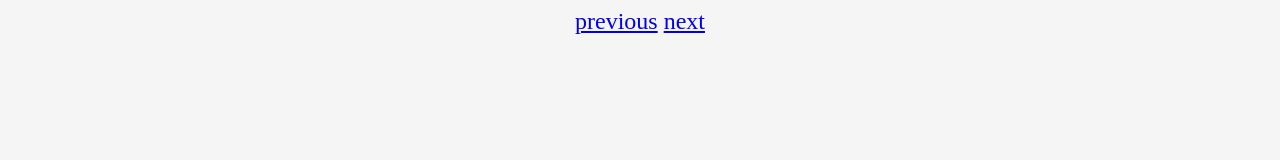
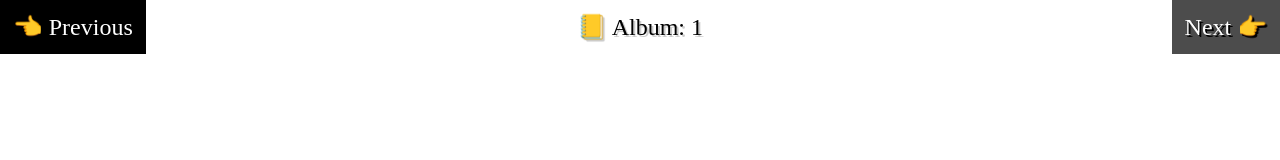
Before and after one commit to catnipped/arbetsprov_IC, a plain HTML site: page index.html in a window 1280 px wide. Drawn offline with Linux system fonts and the light colour scheme; no server answers; a web font is replaced by a local one.

Commit message:
styling 2nd pass

```diff
--- a/index.html
+++ b/index.html
@@ -10,10 +10,12 @@
         <link href="style.css" type="text/css" rel="stylesheet">
 	</head>
 
-	<body onload="fetchFullAlbum(albumId)">
+	<body onload="fetchFullAlbum(albumId); updateAlbumId();">
+        <span id="albumId"></span>
         <div id="menu">
-            <a href="#" onclick="previousAlbum()">previous</a>
-            <a href="#" onclick="nextAlbum()">next</a>
+            <span onclick="previousAlbum()" style="left:0;">👈 Previous</span>
+
+            <span onclick="nextAlbum()"  style="right: 0;">Next 👉 </span>
         </div>
         <div id="fullImage" onclick="hideFullImage()">
         </div>
--- a/scripts.js
+++ b/scripts.js
@@ -7,6 +7,7 @@ function nextAlbum() {
     if (albumId > 100) {
         albumId = 1;
     }
+    updateAlbumId();
     fetchFullAlbum(albumId);
 };
 
@@ -15,7 +16,12 @@ function previousAlbum() {
     if (albumId < 1) {
         albumId = 100;
     };
+    updateAlbumId();
     fetchFullAlbum(albumId);
+};
+
+function updateAlbumId() {
+    $('#albumId').text('📒 Album: '+ albumId);
 };
 
 function fetchFullAlbum(albumId) {
@@ -45,7 +51,7 @@ function addThumbnail(image) {
 function showFullImage(imageUrl, imageTitle) {
     hideFullImage();
     console.log(imageUrl + ' ' + imageTitle)
-    $('#fullImage').append('<span>' + imageTitle + '</span><img src="' + imageUrl + '"/>').css('display', 'block');
+    $('#fullImage').append('<img src="' + imageUrl + '"/><br/><span>' + imageTitle + '</span>').css('display', 'block');
 }
 
 function hideFullImage() {
--- a/style.css
+++ b/style.css
@@ -1,25 +1,61 @@
 @import url('https://fonts.googleapis.com/css?family=Supermercado+One');
+
 body {
     font-family: 'Supermercado One';
-    background-color: whitesmoke;
-    font-size: 3vh;
+    background-color: white;
+    font-size: 24px;
+    margin: 0;
+}
+
+#albumId {
+    color: black;
+    text-shadow: 2px 2px 0px rgba(0,0,0,0.2);
+    padding: 1vw;
+    display:block;
+    margin-left: auto;
+    margin-right: auto;
     text-align: center;
+}
+
+span:first-letter {
+    text-transform: uppercase;
+}
+
+#menu span {
+    display: block;
+    position: fixed;
+    top:0;
+    background: rgba(0,0,0,0.7);
+    text-shadow: 2px 2px 0px black;
+    color: white;
+    padding: 1vw;
+    z-index: 9;
+}
+
+#menu span:hover {
+    background: black;
+    cursor: pointer;
 }
 
 #thumbnails {
     margin-top: 1vh;
     margin-bottom: 5vh;
-    max-width: 80vw;
-    display: inline-block;
+    display: inline;
+    margin-left: auto;
+    margin-right: auto;
 }
 
 .thumbnail span {
     display: none;
 }
 
+.thumbnail:hover {
+    cursor: pointer;
+}
+
+
 .thumbnail:hover span {
     display: block;
-    position: absolute;
     max-width: 130px;
     max-height: 130px;
     overflow: hidden;
@@ -27,9 +63,10 @@ body {
     margin: 10px;
     color: white;
     font-size: 16px;
+    text-shadow: 2px 2px 0px black;
 }
 .thumbnail {
-    float: left;
+    display: inline;
     margin-left: 10px;
     margin-bottom: 10px;
     max-height: 150px;
@@ -52,7 +89,19 @@ body {
     height: 100%;
     z-index: 10;
 }
+
+#fullImage span {
+    color: white;
+    text-shadow: 3px 3px 0px black;
+    max-width: 600px;
+    width: 80vw;
+    display: inline-block;
+    margin-top: 1vh;
+    text-align: left;
+}
+
 #fullImage img {
     max-width: 80vw;
     max-height: 80vh;
+    margin-top: 10vh;
 }
```
